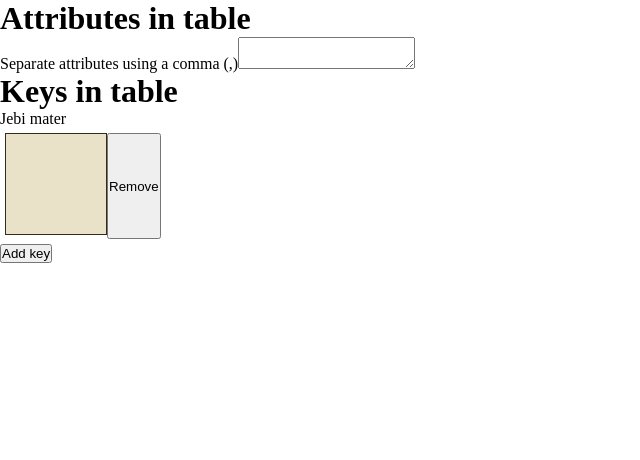
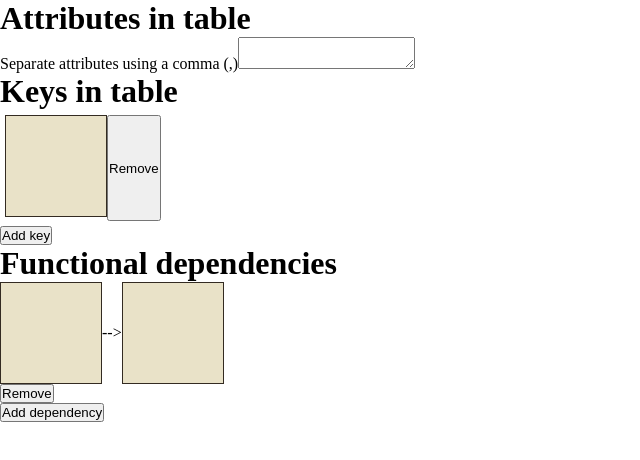
Before and after one commit to m-luketin/DB-Table-Normalisation-Tool, a React (Create React App) app: page / in a window 1280 px wide. Shown: the top 460 px of the page, without its empty margins (0-640 px from the left). Built offline with nearby package versions, Linux system fonts and the light colour scheme; the HTML template or start-up script is replaced by a standard one.

Commit message:
Slight renaming to AttributeSelector, added Dependencies

```diff
--- a/src/App.css
+++ b/src/App.css
@@ -3,37 +3,42 @@
   padding: 0;
 }
 
-.Dropdown{
+.Dropdown {
   position: relative;
   display: inline-block;
 }
 
-.DropdownContent{
+.DropdownContent {
   display: none;
   position: absolute;
   background-color: #f9f9f9;
   min-width: 160px;
-  box-shadow: 0px 8px 16px 0px rgba(0,0,0,0.2);
+  box-shadow: 0px 8px 16px 0px rgba(0, 0, 0, 0.2);
   padding: 12px 16px;
   z-index: 1;
 }
 
-.Dropdown:hover .DropdownContent{
+.Dropdown:hover .DropdownContent {
   display: flex;
   flex-direction: column;
 }
 
-.KeyInput{
+.AttributeInput {
   border: 1px solid #332b22;
   padding: 50px;
-  background-color: #e9e2c8
+  background-color: #e9e2c8;
 }
 
-.KeyElement{
+.AttributeInputElement {
+  margin: 5px;
+}
+
+.KeyElement {
   display: flex;
   margin: 5px;
 }
 
-.KeyInputElement{
-  margin: 5px;
+.FunctionalDependency {
+  display: flex;
+  align-items: center;
 }
--- a/src/components/AttributeSelector.js
+++ b/src/components/AttributeSelector.js
@@ -3,12 +3,12 @@ import React from "react";
 const AttributeSelector = props => {
   return (
     <div className="Dropdown">
-      <div className="KeyInput" type="text">
-        {props.keyValue.map((value, index) => {
+      <div className="AttributeInput">
+        {props.value.map((value, index) => {
           return (
             <button
               key={index}
-              className="KeyInputElement"
+              className="AttributeInputElement"
               onClick={props.handleRemove}
             >
               {value}
--- /dev/null
+++ b/src/components/DependenciesDisplay.js
@@ -0,0 +1,52 @@
+import React from "react";
+import Dependency from "./Dependency";
+import { splitAttributes } from "./../utils";
+
+const DependenciesDisplay = props => {
+  const handleAttributeAddLeft = (event, index) => {
+    props.handleAttributeAddLeft(event, index);
+  };
+
+  const handleAttributeAddRight = (event, index) => {
+    props.handleAttributeAddRight(event, index);
+  };
+
+  const handleAttributeRemoveLeft = (event, index) => {
+    props.handleAttributeRemoveLeft(event, index);
+  };
+
+  const handleAttributeRemoveRight = (event, index) => {
+    props.handleAttributeRemoveRight(event, index);
+  };
+
+  return (
+    <div>
+      <h1>Functional dependencies</h1>
+      <ul>
+        {props.dependenciesLeft.map((dependency, index) => (
+          <li key={index} className="DependencyElement">
+            <Dependency
+              availableAttributes={splitAttributes(props.attributes)}
+              dependencyLeft={dependency}
+              dependencyRight={props.dependenciesRight[index]}
+              handleAddLeft={event => handleAttributeAddLeft(event, index)}
+              handleAddRight={event => handleAttributeAddRight(event, index)}
+              handleRemoveLeft={event =>
+                handleAttributeRemoveLeft(event, index)
+              }
+              handleRemoveRight={event =>
+                handleAttributeRemoveRight(event, index)
+              }
+            />
+            <button onClick={() => props.handleDependencyRemove(index)}>
+              Remove
+            </button>
+          </li>
+        ))}
+      </ul>
+      <button onClick={props.handleDependencyAdd}>Add dependency</button>
+    </div>
+  );
+};
+
+export default DependenciesDisplay;
--- /dev/null
+++ b/src/components/Dependency.js
@@ -0,0 +1,26 @@
+import React from "react";
+import AttributeSelector from "./AttributeSelector";
+
+const Dependency = props => {
+  return(
+  <div className="FunctionalDependency">
+    <AttributeSelector
+      value={props.dependencyLeft}
+      availableAttributes={props.availableAttributes}
+      handleAdd={props.handleAddLeft}
+      handleRemove={props.handleRemoveLeft}
+    />
+
+    <div> --> </div>
+
+    <AttributeSelector
+      value={props.dependencyRight}
+      availableAttributes={props.availableAttributes}
+      handleAdd={props.handleAddRight}
+      handleRemove={props.handleRemoveRight}
+    />
+  </div>
+  );
+};
+
+export default Dependency;
--- a/src/components/Form.js
+++ b/src/components/Form.js
@@ -1,6 +1,7 @@
 import React, { Component } from "react";
 import Attributes from "./Attributes";
 import KeysDisplay from "./KeysDisplay";
+import DependenciesDisplay from "./DependenciesDisplay";
 import { attributeHandler } from "./../utils";
 
 class Form extends Component {
@@ -8,7 +9,9 @@ class Form extends Component {
     super(props);
     this.state = {
       attributes: "",
-      keys: [[]]
+      keys: [[]],
+      dependenciesLeft: [[]],
+      dependenciesRight: [[]]
     };
   }
 
@@ -58,6 +61,76 @@ class Form extends Component {
     });
   };
 
+  handleDependencyChangeAddLeft = (event, index) => {
+    const selectedAttribute = event.target.innerHTML;
+    this.setState(prevState => {
+      return {
+        dependenciesLeft: attributeHandler(prevState.dependenciesLeft).addAttribute(
+          selectedAttribute,
+          index
+        )
+      };
+    });
+  };
+
+  handleDependencyChangeAddRight = (event, index) => {
+    const selectedAttribute = event.target.innerHTML;
+    this.setState(prevState => {
+      return {
+        dependenciesRight: attributeHandler(prevState.dependenciesRight).addAttribute(
+          selectedAttribute,
+          index
+        )
+      };
+    });
+  };
+
+  handleDependencyChangeRemoveLeft = (event, index) => {
+    const selectedAttribute = event.target.innerHTML;
+    this.setState(prevState => {
+      return {
+        dependenciesLeft: attributeHandler(prevState.dependenciesLeft).removeAttribute(
+          selectedAttribute,
+          index
+        )
+      };
+    });
+  };
+
+  handleDependencyChangeRemoveRight = (event, index) => {
+    const selectedAttribute = event.target.innerHTML;
+    this.setState(prevState => {
+      return {
+        dependenciesRight: attributeHandler(prevState.dependenciesRight).removeAttribute(
+          selectedAttribute,
+          index
+        )
+      };
+    });
+  };
+
+  addDependency = () => {
+    this.setState(prevState => {
+      return {
+        dependenciesLeft: [...prevState.dependenciesLeft, []],
+        dependenciesRight: [...prevState.dependenciesRight, []]
+      };
+    });
+  };
+
+  removeDependency = index => {
+    this.setState(prevState => {
+      let newDependenciesLeft = [...prevState.dependenciesLeft];
+      newDependenciesLeft.splice(index, 1);
+      let newDependenciesRight = [...prevState.dependenciesRight];
+      newDependenciesRight.splice(index, 1);
+      return {
+        dependenciesLeft: [...newDependenciesLeft],
+        dependenciesRight: [...newDependenciesRight]
+      };
+    });
+  };
+
   render() {
     return (
       <div>
@@ -73,7 +146,17 @@ class Form extends Component {
           handleKeyAdd={this.addKey}
           handleKeyRemove={this.removeKey}
         />
-        {/* <FunctionalDependencies /> */}
+        <DependenciesDisplay
+          attributes={this.state.attributes}
+          dependenciesLeft={this.state.dependenciesLeft}
+          dependenciesRight={this.state.dependenciesRight}
+          handleAttributeAddLeft={this.handleDependencyChangeAddLeft}
+          handleAttributeAddRight={this.handleDependencyChangeAddRight}
+          handleAttributeRemoveLeft={this.handleDependencyChangeRemoveLeft}
+          handleAttributeRemoveRight={this.handleDependencyChangeRemoveRight}
+          handleDependencyRemove={this.removeDependency}
+          handleDependencyAdd={this.addDependency}
+        />
       </div>
     );
   }
--- a/src/components/Key.js
+++ b/src/components/Key.js
@@ -5,7 +5,7 @@ const Key = props => {
   return (
     <div className="Key">
       <AttributeSelector
-        keyValue={props.keyValue}
+        value={props.value}
         availableAttributes={props.availableAttributes}
         handleAdd={props.handleAdd}
         handleRemove={props.handleRemove}
--- a/src/components/KeysDisplay.js
+++ b/src/components/KeysDisplay.js
@@ -1,5 +1,6 @@
 import React from "react";
 import Key from "./Key";
+import {splitAttributes} from "./../utils";
 
 const KeysDisplay = props => {
   const handleAttributeAdd = (event, index) => {
@@ -10,29 +11,24 @@ const KeysDisplay = props => {
     props.handleAttributeRemove(event, index);
   };
 
-  const handleRemoveKey = index => {
+  const handleKeyRemove = index => {
     props.handleKeyRemove(index);
-  };
-
-  const splitAttributes = string => {
-    return string.replace(" ", "").split(",");
   };
 
   return (
     <div>
       <h1>Keys in table</h1>
-      <span>Jebi mater</span>
       <ul>
         {props.keys.map((keyAttributes, index) => {
           return (
             <li key={index} className="KeyElement">
               <Key
-                keyValue={keyAttributes}
+                value={keyAttributes}
                 availableAttributes={splitAttributes(props.attributes)}
                 handleAdd={event => handleAttributeAdd(event, index)}
                 handleRemove={event => handleAttributeRemove(event, index)}
               />
-              <button onClick={() => handleRemoveKey(index)}>Remove</button>
+              <button onClick={() => handleKeyRemove(index)}>Remove</button>
             </li>
           );
         })}
--- a/src/utils.js
+++ b/src/utils.js
@@ -24,3 +24,7 @@ export const attributeHandler = container => {
     removeAttribute: removeAttribute
   };
 };
+
+export const splitAttributes = string => {
+  return string.replace(" ", "").split(",");
+};
```
